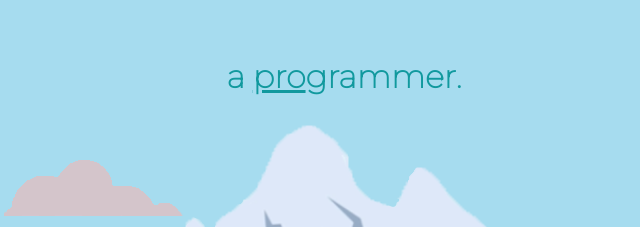
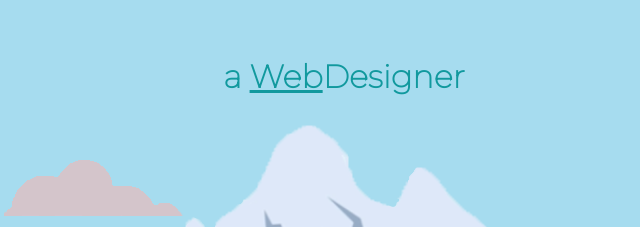
Before and after one commit to lelisjonel/Mysite, a plain HTML site: page index.html in a window 1280 px wide. Shown: the part 235-462 px from the top of the page, 296-936 px from the left. Drawn offline with Linux system fonts and the light colour scheme.

Commit message:
change header
web developer

```diff
--- a/index.html
+++ b/index.html
@@ -12,7 +12,7 @@
     <div class="top-container">
         <img class="top-cloud" src="images/cloud.png" alt="img-cloud">
         <h1>I'm Junel.</h1>
-        <h2>a <span class="pro">pro</span>grammer.</h2>
+        <h2>a <span class="pro">Web</span>Designer</h2>
         <img class="bottom-cloud" src="images/cloud.png" alt="img-cloud">
         <img src="images/mountain.png" alt="img-mountain">
     </div>
```
